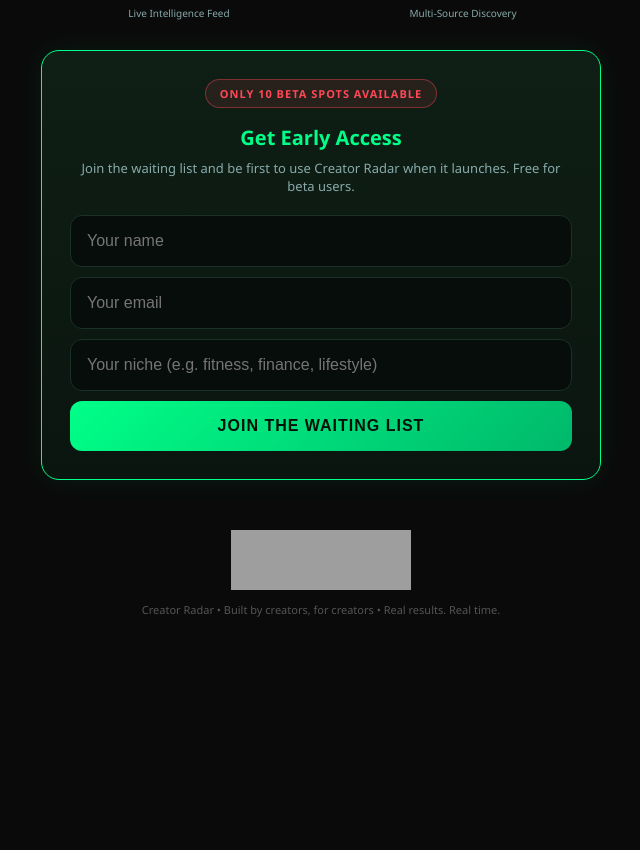
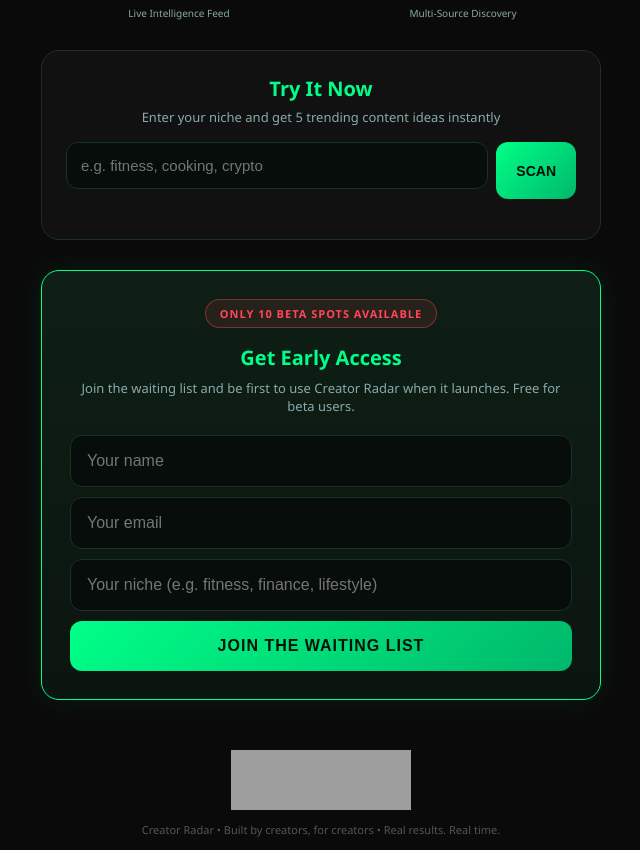
Before and after one commit to anirudhatalmale6-alt/creator-radar, a plain HTML site: page index.html in a window 1280 px wide. Shown: the part 2917-3767 px from the top of the page, without its empty margins (319-959 px from the left). Before the commit the page ends 3584 px from the top, so only its background shows below. Drawn offline with Linux system fonts and the light colour scheme; no server answers; grey boxes are pictures that could not be loaded.

Commit message:
Add Try It Now demo: instant trending topic scanner for any niche on landing page

```diff
--- a/index.html
+++ b/index.html
@@ -193,6 +193,19 @@
     </div>
   </div>
 
+  <div style="background:#111;border:1px solid #1a3028;border-radius:18px;padding:24px;margin-bottom:30px;text-align:center">
+    <h2 style="color:#00ff88;font-size:20px;margin-bottom:6px">Try It Now</h2>
+    <p style="color:#8aa;font-size:13px;margin-bottom:16px">Enter your niche and get 5 trending content ideas instantly</p>
+    <div style="display:flex;gap:8px;margin-bottom:16px">
+      <input type="text" id="nicheInput" placeholder="e.g. fitness, cooking, crypto" style="flex:1;padding:14px;border-radius:12px;border:1px solid #1a3028;font-size:15px;background:#070d0a;color:#fff;outline:none">
+      <button onclick="findTrends()" style="width:auto;padding:14px 20px;margin:0;border-radius:12px;background:linear-gradient(135deg,#00ff88,#00b86b);color:#031109;font-size:14px;font-weight:900;border:none;cursor:pointer;white-space:nowrap">SCAN</button>
+    </div>
+    <div id="trendResults" style="text-align:left"></div>
+    <div id="trendCta" style="display:none;margin-top:14px">
+      <p style="color:#00ff88;font-size:13px;font-weight:700">Want this running 24/7 for YOUR niche? Join the beta below.</p>
+    </div>
+  </div>
+
   <div class="cta-section">
     <div class="spots">Only 10 beta spots available</div>
     <h2>Get Early Access</h2>
@@ -219,6 +232,47 @@
 </div>
 
 <script>
+function findTrends() {
+  var niche = document.getElementById('nicheInput').value.trim();
+  if (!niche) { alert('Enter your niche first!'); return; }
+
+  var results = document.getElementById('trendResults');
+  results.innerHTML = '<p style="color:#8aa;font-size:12px">Scanning...</p>';
+
+  var seeds = [niche, niche + " tips", niche + " for beginners", "how to " + niche, niche + " 2026"];
+  var found = [];
+  var done = 0;
+
+  seeds.forEach(function(seed) {
+    fetch('https://suggestqueries.google.com/complete/search?client=firefox&q=' + encodeURIComponent(seed) + '&hl=en&gl=uk')
+      .then(function(r) { return r.json(); })
+      .then(function(d) {
+        var suggestions = d[1] || [];
+        suggestions.forEach(function(s) {
+          if (s.toLowerCase() !== seed && s.length > 10 && found.length < 5) {
+            var exists = false;
+            for (var i = 0; i < found.length; i++) { if (found[i] === s) exists = true; }
+            if (!exists) found.push(s);
+          }
+        });
+        done++;
+        if (done === seeds.length) {
+          var h = '';
+          for (var i = 0; i < Math.min(5, found.length); i++) {
+            h += '<div style="padding:10px;margin-bottom:6px;background:#0a0a0a;border:1px solid #1a3028;border-radius:10px;border-left:3px solid #00ff88">';
+            h += '<span style="color:#00ff88;font-weight:900;margin-right:8px">' + (i+1) + '</span>';
+            h += '<span style="font-size:13px">' + found[i] + '</span>';
+            h += '</div>';
+          }
+          if (found.length === 0) h = '<p style="color:#8aa;font-size:12px">Try a different niche keyword</p>';
+          results.innerHTML = h;
+          document.getElementById('trendCta').style.display = 'block';
+        }
+      })
+      .catch(function() { done++; });
+  });
+}
+
 (function(){
   fetch('https://api.countapi.xyz/hit/creator-radar/visits')
     .then(function(r){return r.json()})
```
